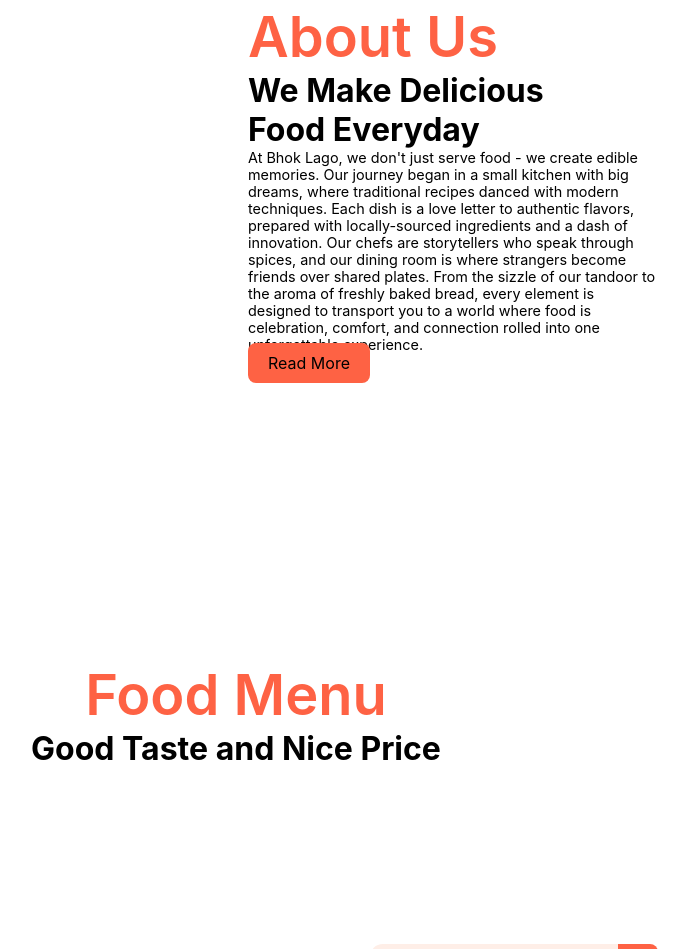
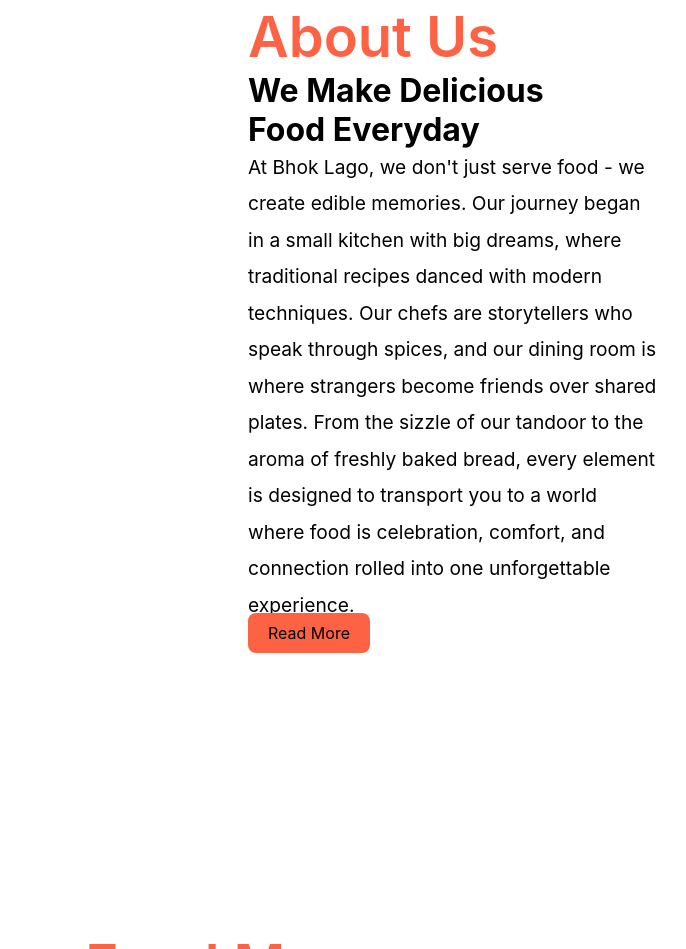
Before and after one commit to Kritesh7-Lohani/Minor-1-Project, a plain HTML site: page index.html in a window 1280 px wide. Shown: the part 1013-1962 px from the top of the page, without its empty margins (404-1090 px from the left). Drawn offline with nearby package versions, Linux system fonts and the light colour scheme.

Commit message:
size fo description

```diff
--- a/index.html
+++ b/index.html
@@ -54,8 +54,6 @@
          At Bhok Lago, we don't just serve food -
           we create edible memories. Our journey began in a small kitchen with big dreams,
            where traditional recipes danced with modern techniques.
-           Each dish is a love letter to authentic flavors,
-            prepared with locally-sourced ingredients and a dash of innovation.
              Our chefs are storytellers who speak through spices,
              and our dining room is where strangers become friends over shared plates.
               From the sizzle of our tandoor to the aroma of freshly baked bread,
--- a/style.css
+++ b/style.css
@@ -194,7 +194,8 @@
 }
 
 .about-text p {
-  font-size: var(--p-font);
+  font-size: 1.2rem;
+  line-height: 1.9;
 }
 
 .heading {
```
